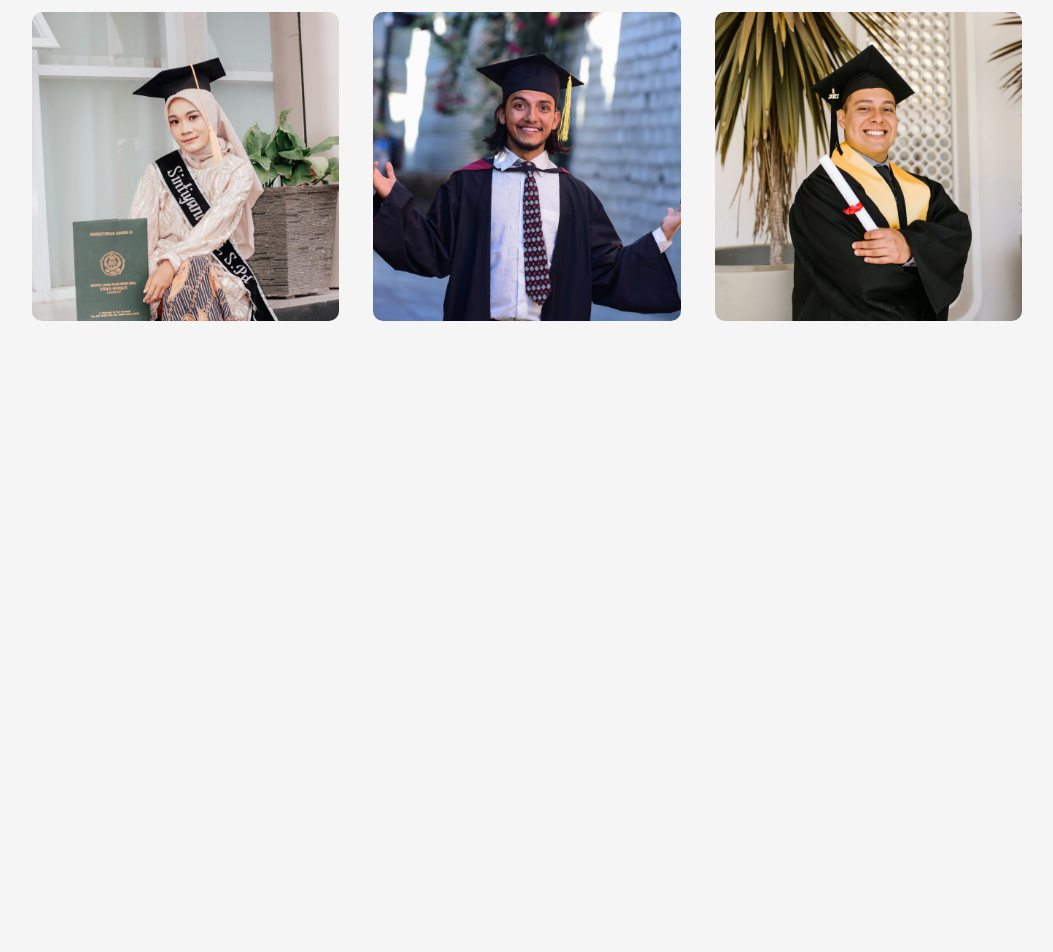
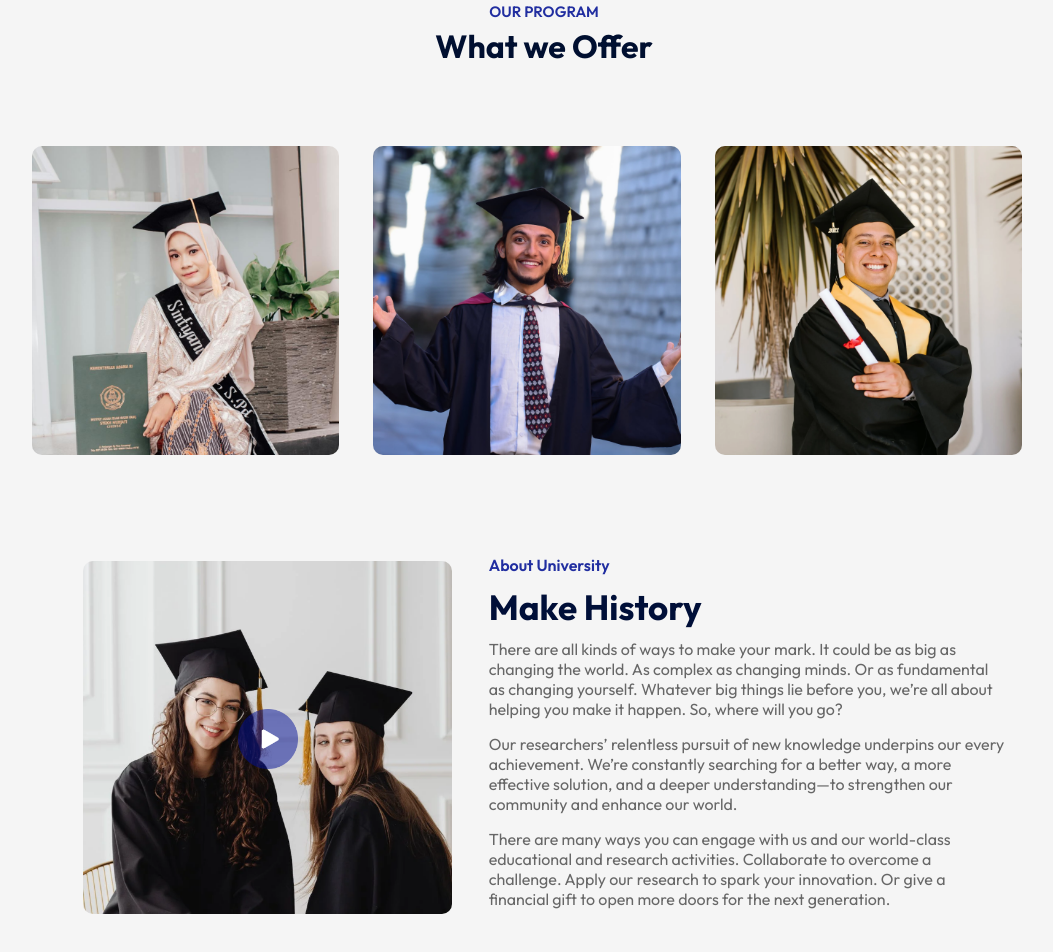
Before and after one commit to Sam2567/Business_page, a React (Vite) app: page / in a window 1280 px wide. Shown: the part 868-1820 px from the top of the page, without its empty margins (96-1149 px from the left). Before the commit the page ends 1269 px from the top, so only its background shows below. Built offline with nearby package versions, Linux system fonts and the light colour scheme.

Commit message:
Add about page
Add About
Add deco for the NavBar

```diff
--- a/src/App.jsx
+++ b/src/App.jsx
@@ -2,6 +2,8 @@ import React from "react";
 import Navbar from "./Components/NavBar/Navbar";
 import Hero from "./Components/Hero/Hero";
 import Programs from "./Components/Programs/Programs";
+import Title from "./Components/Title/Title";
+import About from "./Components/About/About";
 
 const App = () => {
   return (
@@ -9,7 +11,9 @@ const App = () => {
       <Navbar />
       <Hero />
       <div className="container">
+        <Title subTitle="OUR PROGRAM" title="What we Offer" />
         <Programs />
+        <About />
       </div>
     </div>
   );
--- /dev/null
+++ b/src/Components/About/About.css
@@ -0,0 +1,47 @@
+.about {
+  margin: 100px auto;
+  display: flex;
+  align-items: center;
+  justify-content: space-between;
+  width: 90%;
+}
+
+.about-left {
+  flex-basis: 40%;
+  position: relative;
+}
+
+.about-right {
+  flex-basis: 56%;
+}
+
+.about-img {
+  width: 100%;
+  border-radius: 10px;
+}
+
+.play-icon {
+  width: 60px;
+  position: absolute;
+  top: 50%;
+  left: 50%;
+  transform: translate(-50%, -50%);
+}
+
+.about h3 {
+  font-weight: 600;
+  font-size: 16px;
+  color: #212ea0;
+}
+
+.about h2 {
+  font-size: 35px;
+  color: #000f38;
+  margin: 10px 0;
+  max-width: 400px;
+}
+
+.about p {
+  color: #676767;
+  margin-bottom: 15px;
+}
--- /dev/null
+++ b/src/Components/About/About.jsx
@@ -0,0 +1,38 @@
+import "./About.css";
+import about_image from "../../assets/about.png";
+import play_icon from "../../assets/play-icon.png";
+
+const About = () => {
+  return (
+    <div className="about">
+      <div className="about-left">
+        <img src={about_image} alt="about_image" className="about-img"></img>
+        <img src={play_icon} alt="about_image" className="play-icon"></img>
+      </div>
+      <div className="about-right">
+        <h3>About University</h3>
+        <h2>Make History</h2>
+        <p>
+          There are all kinds of ways to make your mark. It could be as big as
+          changing the world. As complex as changing minds. Or as fundamental as
+          changing yourself. Whatever big things lie before you, we’re all about
+          helping you make it happen. So, where will you go?
+        </p>
+        <p>
+          Our researchers’ relentless pursuit of new knowledge underpins our
+          every achievement. We’re constantly searching for a better way, a more
+          effective solution, and a deeper understanding—to strengthen our
+          community and enhance our world.
+        </p>
+        <p>
+          There are many ways you can engage with us and our world-class
+          educational and research activities. Collaborate to overcome a
+          challenge. Apply our research to spark your innovation. Or give a
+          financial gift to open more doors for the next generation.
+        </p>
+      </div>
+    </div>
+  );
+};
+
+export default About;
--- a/src/Components/NavBar/Navbar.css
+++ b/src/Components/NavBar/Navbar.css
@@ -22,3 +22,8 @@ nav ul li {
   margin: 5px 20px;
   font-size: 16px;
 }
+
+.dark-nav {
+  background: #212ea0;
+  transition: 0.5s;
+}
--- a/src/Components/NavBar/Navbar.jsx
+++ b/src/Components/NavBar/Navbar.jsx
@@ -3,7 +3,7 @@ import logo from "../../assets/logo.png";
 
 const Navbar = () => {
   return (
-    <nav className="container">
+    <nav className="container dark-nav">
       <img src={logo} alt="Logo" className="logo" />
       <ul>
         <li>Home</li>
--- /dev/null
+++ b/src/Components/Title/Title.css
@@ -0,0 +1,15 @@
+.title {
+  text-align: center;
+  color: #212ea0;
+  font-size: 15px;
+  font-weight: 600;
+  text-transform: uppercase;
+  margin: 70px 0 30px;
+}
+
+.title h2 {
+  font-size: 32px;
+  color: #000f30;
+  margin-top: 5px;
+  text-transform: none;
+}
--- /dev/null
+++ b/src/Components/Title/Title.jsx
@@ -0,0 +1,11 @@
+import "./Title.css";
+const Title = ({ subTitle, title }) => {
+  return (
+    <div className="title">
+      <p>{subTitle}</p>
+      <h2>{title}</h2>
+    </div>
+  );
+};
+
+export default Title;
```
